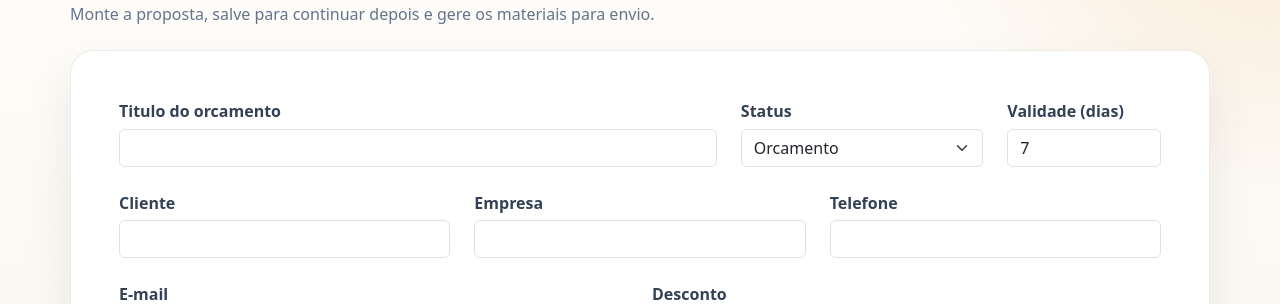
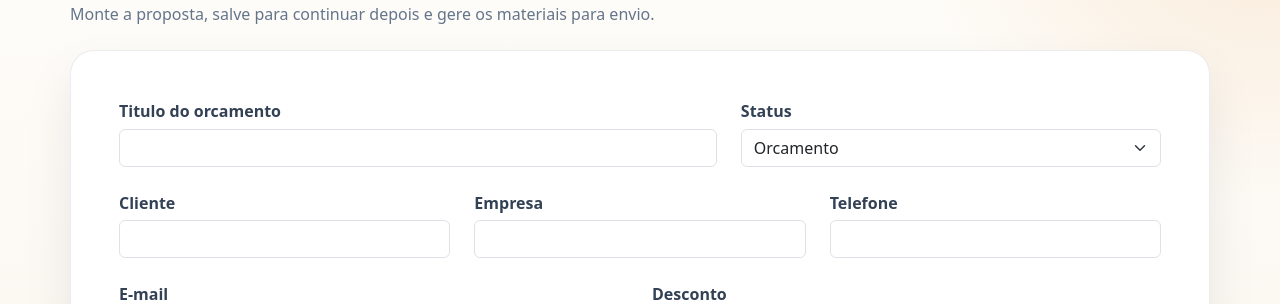
Before and after one commit to conectacasarr/inventario, a Flask app: page /conectacasa/novo in a window 1280 px wide. Shown: the part 195-499 px from the top of the page. Run offline with Flask 3, Linux system fonts and the light colour scheme; a user stored in the database is signed in; data comes from the database, SQL or seed files in the repository.

Commit message:
refactor: simplify conectacasa budget status

```diff
--- a/app.py
+++ b/app.py
@@ -294,7 +294,7 @@ def conectacasa_status_opcoes():
     return [
         ("orcamento", "Orcamento"),
         ("enviado", "Enviado"),
-        ("finalizado", "Finalizado"),
+        ("aceito", "Aceito"),
         ("rejeitado", "Rejeitado"),
     ]
 
@@ -303,7 +303,8 @@ def conectacasa_status_normalizado(status):
     status = (status or "").strip().lower()
     mapa_legado = {
         "rascunho": "orcamento",
-        "aprovado": "finalizado",
+        "aprovado": "aceito",
+        "finalizado": "aceito",
     }
     return mapa_legado.get(status, status or "orcamento")
 
@@ -440,11 +441,7 @@ def conectacasa_salvar_orcamento(conn, dados_formulario, itens, usuario_id, arqu
     if status not in status_validos:
         status = "orcamento"
 
-    try:
-        validade_dias = int(dados_formulario.get("validade_dias") or 7)
-    except ValueError:
-        validade_dias = 7
-    validade_dias = max(validade_dias, 1)
+    validade_dias = 7
 
     if not titulo or not cliente_nome:
         return False, "Informe o titulo e o nome do cliente.", None
@@ -663,7 +660,6 @@ def conectacasa_render_pdf(orcamento, config):
         Table(
             [
                 [Paragraph("Status", resumo_label_style), Paragraph(orcamento["status_label"], resumo_valor_style)],
-                [Paragraph("Validade", resumo_label_style), Paragraph(f"{orcamento['validade_dias']} dias", resumo_valor_style)],
                 [Paragraph("Subtotal", resumo_label_style), Paragraph(formata_brl(orcamento["subtotal"]), resumo_valor_style)],
                 [Paragraph("Desconto", resumo_label_style), Paragraph(formata_brl(orcamento["desconto"]), resumo_valor_style)],
                 [Paragraph("Valor final", resumo_label_style), Paragraph(formata_brl(orcamento["valor_total"]), valor_final_style)],
@@ -1300,7 +1296,7 @@ def conectacasa_home():
         2,
     )
     valor_recebido = round(
-        sum(item["valor_total"] or 0 for item in orcamentos_filtrados if item["status"] == "finalizado"),
+        sum(item["valor_total"] or 0 for item in orcamentos_filtrados if item["status"] == "aceito"),
         2,
     )
 
@@ -1399,7 +1395,7 @@ def conectacasa_novo_orcamento():
 
     return render_template(
         "conectacasa_form.html",
-        orcamento={"validade_dias": 7, "status": "orcamento", "desconto": 0, "subtotal": 0, "valor_total": 0},
+        orcamento={"status": "orcamento", "desconto": 0, "subtotal": 0, "valor_total": 0},
         itens=[{"descricao": "", "quantidade": 1, "unidade": "un", "valor_unitario": 0, "total": 0}],
         status_opcoes=conectacasa_status_opcoes(),
         config=config,
--- a/templates/conectacasa_form.html
+++ b/templates/conectacasa_form.html
@@ -48,17 +48,13 @@
             <label for="titulo">Titulo do orcamento</label>
             <input type="text" class="form-control" id="titulo" name="titulo" value="{{ orcamento.titulo or '' }}" required>
         </div>
-        <div class="col-md-3">
+        <div class="col-md-5">
             <label for="status">Status</label>
             <select class="form-select" id="status" name="status">
                 {% for codigo, nome in status_opcoes %}
                 <option value="{{ codigo }}" {% if (orcamento.status or 'orcamento') == codigo %}selected{% endif %}>{{ nome }}</option>
                 {% endfor %}
             </select>
-        </div>
-        <div class="col-md-2">
-            <label for="validade_dias">Validade (dias)</label>
-            <input type="number" min="1" class="form-control" id="validade_dias" name="validade_dias" value="{{ orcamento.validade_dias or 7 }}">
         </div>
 
         <div class="col-md-4">
--- a/templates/conectacasa_lista.html
+++ b/templates/conectacasa_lista.html
@@ -53,7 +53,7 @@
             </div>
             <div class="col-12">
                 <div class="cc-panel p-4 h-100">
-                    <div class="cc-muted small text-uppercase fw-bold">Valor finalizado</div>
+                    <div class="cc-muted small text-uppercase fw-bold">Valor aceito</div>
                     <div class="h4 fw-bold mb-0">{{ formata_brl(valor_recebido) }}</div>
                 </div>
             </div>
--- a/templates/conectacasa_visualizar.html
+++ b/templates/conectacasa_visualizar.html
@@ -104,7 +104,6 @@
                 <h3 class="h6 text-uppercase text-muted">Resumo</h3>
                 <div>Subtotal: <strong>{{ formata_brl(orcamento.subtotal) }}</strong></div>
                 <div>Desconto: <strong>{{ formata_brl(orcamento.desconto) }}</strong></div>
-                <div>Validade: <strong>{{ orcamento.validade_dias }} dias</strong></div>
             </div>
         </div>
 
@@ -222,7 +221,7 @@
                     <div class="small text-uppercase fw-bold text-muted mb-3">Resumo</div>
                     <div class="d-flex justify-content-between mb-2"><span>Subtotal</span><strong>{{ formata_brl(orcamento.subtotal) }}</strong></div>
                     <div class="d-flex justify-content-between mb-2"><span>Desconto</span><strong>{{ formata_brl(orcamento.desconto) }}</strong></div>
-                    <div class="d-flex justify-content-between mb-4"><span>Validade</span><strong>{{ orcamento.validade_dias }} dias</strong></div>
+                    <div class="d-flex justify-content-between mb-4"><span>Status</span><strong>{{ orcamento.status_label }}</strong></div>
                     <div class="p-4 rounded-4" style="background:#fff8ef;">
                         <div class="fw-bold mb-2">Contato rapido</div>
                         <div class="mb-2">WhatsApp: +55 95 99151-9900</div>
```
